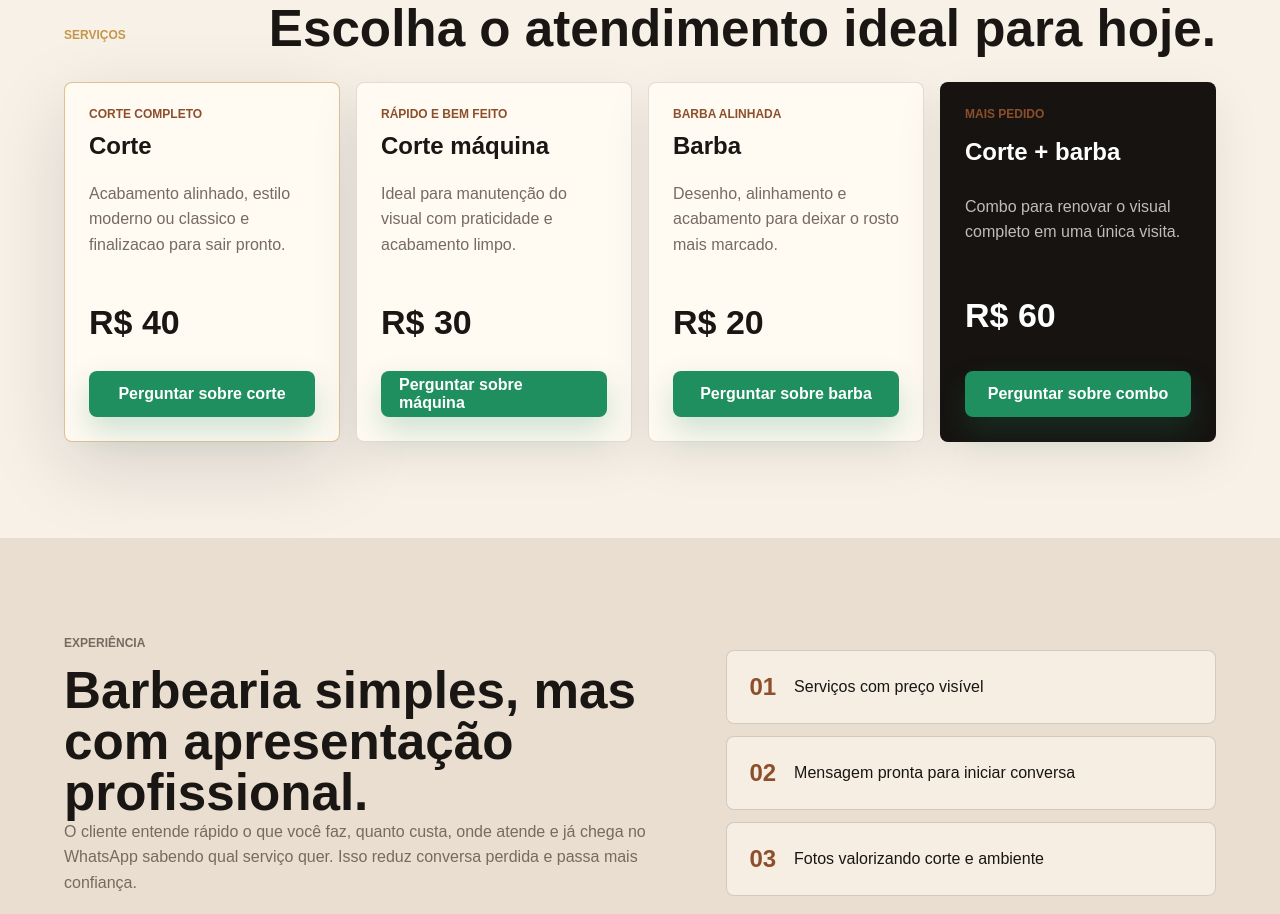
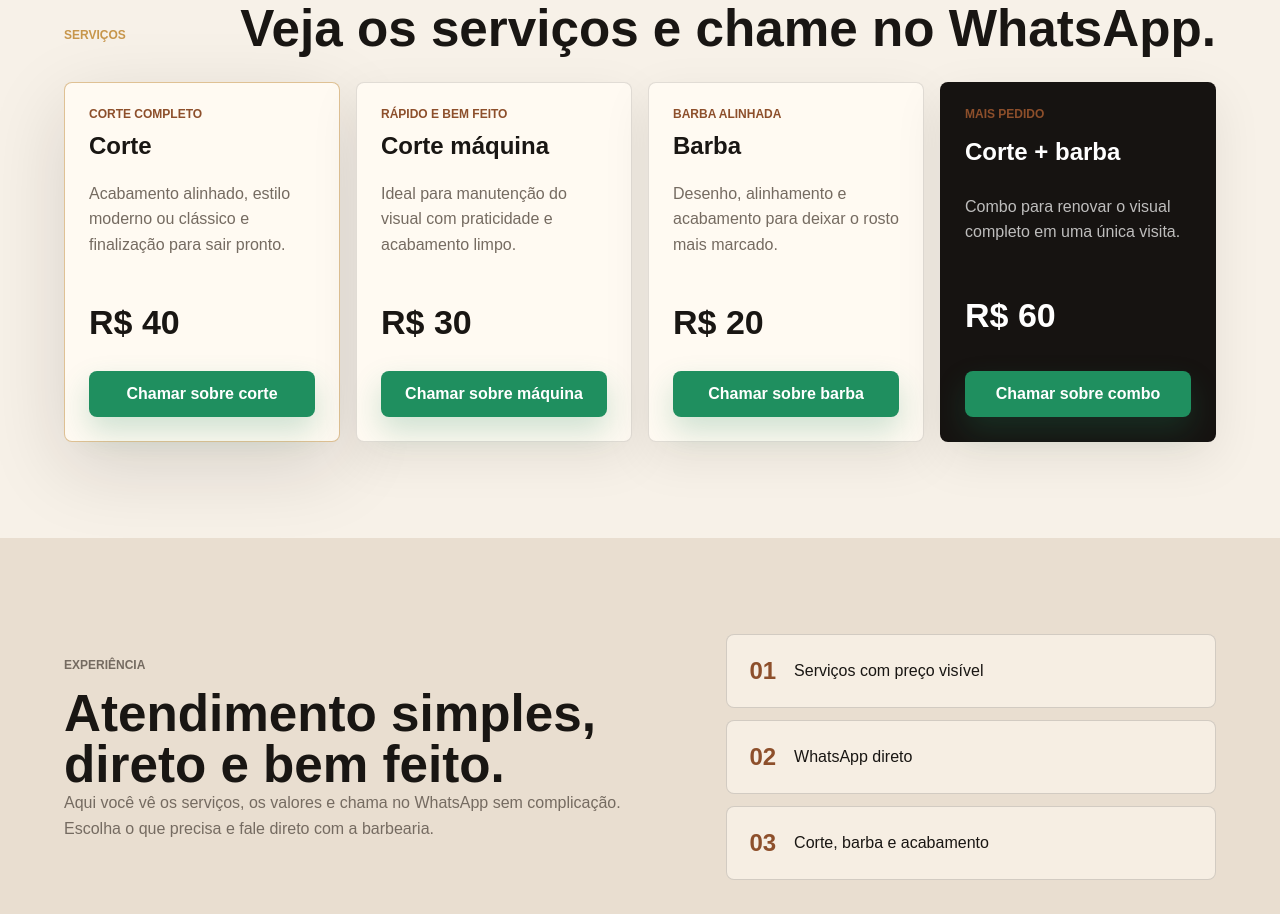
Before and after one commit to seuandrebarbearia/cardapiozap, a website: page barbearia/index.html in a window 1280 px wide. Shown: the part 1161-2075 px from the top of the page. Drawn offline with Linux system fonts and the light colour scheme.

Commit message:
correção serviço

```diff
--- a/barbearia/index.html
+++ b/barbearia/index.html
@@ -70,16 +70,16 @@
       <section class="section" id="servicos">
         <div class="section-heading">
           <p class="eyebrow">serviços</p>
-          <h2>Escolha o atendimento ideal para hoje.</h2>
+          <h2>Veja os serviços e chame no WhatsApp.</h2>
         </div>
 
         <div class="service-grid">
           <article class="service-card featured">
             <span>Corte completo</span>
             <h3>Corte</h3>
-            <p>Acabamento alinhado, estilo moderno ou classico e finalizacao para sair pronto.</p>
+            <p>Acabamento alinhado, estilo moderno ou clássico e finalização para sair pronto.</p>
             <strong>R$ 40</strong>
-            <a href="https://wa.me/5548996495663?text=Ol%C3%A1%2C%20tenho%20interesse%20em%20fazer%20um%20corte.%0A%0AMeu%20nome%3A" target="_blank" rel="noopener">Perguntar sobre corte</a>
+            <a href="https://wa.me/5548996495663?text=Ol%C3%A1%2C%20tenho%20interesse%20em%20fazer%20um%20corte.%0A%0AMeu%20nome%3A" target="_blank" rel="noopener">Chamar sobre corte</a>
           </article>
 
           <article class="service-card">
@@ -87,7 +87,7 @@
             <h3>Corte máquina</h3>
             <p>Ideal para manutenção do visual com praticidade e acabamento limpo.</p>
             <strong>R$ 30</strong>
-            <a href="https://wa.me/5548996495663?text=Ol%C3%A1%2C%20tenho%20interesse%20em%20corte%20na%20m%C3%A1quina.%0A%0AMeu%20nome%3A" target="_blank" rel="noopener">Perguntar sobre máquina</a>
+            <a href="https://wa.me/5548996495663?text=Ol%C3%A1%2C%20tenho%20interesse%20em%20corte%20na%20m%C3%A1quina.%0A%0AMeu%20nome%3A" target="_blank" rel="noopener">Chamar sobre máquina</a>
           </article>
 
           <article class="service-card">
@@ -95,7 +95,7 @@
             <h3>Barba</h3>
             <p>Desenho, alinhamento e acabamento para deixar o rosto mais marcado.</p>
             <strong>R$ 20</strong>
-            <a href="https://wa.me/5548996495663?text=Ol%C3%A1%2C%20tenho%20interesse%20em%20fazer%20a%20barba.%0A%0AMeu%20nome%3A" target="_blank" rel="noopener">Perguntar sobre barba</a>
+            <a href="https://wa.me/5548996495663?text=Ol%C3%A1%2C%20tenho%20interesse%20em%20fazer%20a%20barba.%0A%0AMeu%20nome%3A" target="_blank" rel="noopener">Chamar sobre barba</a>
           </article>
 
           <article class="service-card dark">
@@ -103,7 +103,7 @@
             <h3>Corte + barba</h3>
             <p>Combo para renovar o visual completo em uma única visita.</p>
             <strong>R$ 60</strong>
-            <a href="https://wa.me/5548996495663?text=Ol%C3%A1%2C%20tenho%20interesse%20em%20corte%20%2B%20barba.%0A%0AMeu%20nome%3A" target="_blank" rel="noopener">Perguntar sobre combo</a>
+            <a href="https://wa.me/5548996495663?text=Ol%C3%A1%2C%20tenho%20interesse%20em%20corte%20%2B%20barba.%0A%0AMeu%20nome%3A" target="_blank" rel="noopener">Chamar sobre combo</a>
           </article>
         </div>
       </section>
@@ -111,10 +111,10 @@
       <section class="split-section">
         <div>
           <p class="eyebrow">experiência</p>
-          <h2>Barbearia simples, mas com apresentação profissional.</h2>
+          <h2>Atendimento simples, direto e bem feito.</h2>
           <p>
-            O cliente entende rápido o que você faz, quanto custa, onde atende e já chega no
-            WhatsApp sabendo qual serviço quer. Isso reduz conversa perdida e passa mais confiança.
+            Aqui você vê os serviços, os valores e chama no WhatsApp sem complicação.
+            Escolha o que precisa e fale direto com a barbearia.
           </p>
         </div>
         <div class="experience-list">
@@ -124,11 +124,11 @@
           </article>
           <article>
             <strong>02</strong>
-            <span>Mensagem pronta para iniciar conversa</span>
+            <span>WhatsApp direto</span>
           </article>
           <article>
             <strong>03</strong>
-            <span>Fotos valorizando corte e ambiente</span>
+            <span>Corte, barba e acabamento</span>
           </article>
         </div>
       </section>
@@ -166,7 +166,7 @@
         </div>
         <div class="contact-actions">
           <a class="primary-action" href="https://wa.me/5548996495663?text=Ol%C3%A1%2C%20vi%20o%20site%20da%20Seu%20Andre%20Barbearia%20e%20quero%20atendimento.%0A%0AMeu%20nome%3A%0AServi%C3%A7o%20que%20tenho%20interesse%3A" target="_blank" rel="noopener">Chamar no WhatsApp</a>
-          <a class="map-link" href="https://www.google.com/maps/search/?api=1&query=Seu%20Andre%20Barbearia%20Florianopolis%20SC" target="_blank" rel="noopener">Ver no Google Maps</a>
+          <a class="map-link" href="https://maps.app.goo.gl/YR7DXDYy1gSJftG88" target="_blank" rel="noopener">Ver no Google Maps</a>
         </div>
       </section>
     </main>
```
